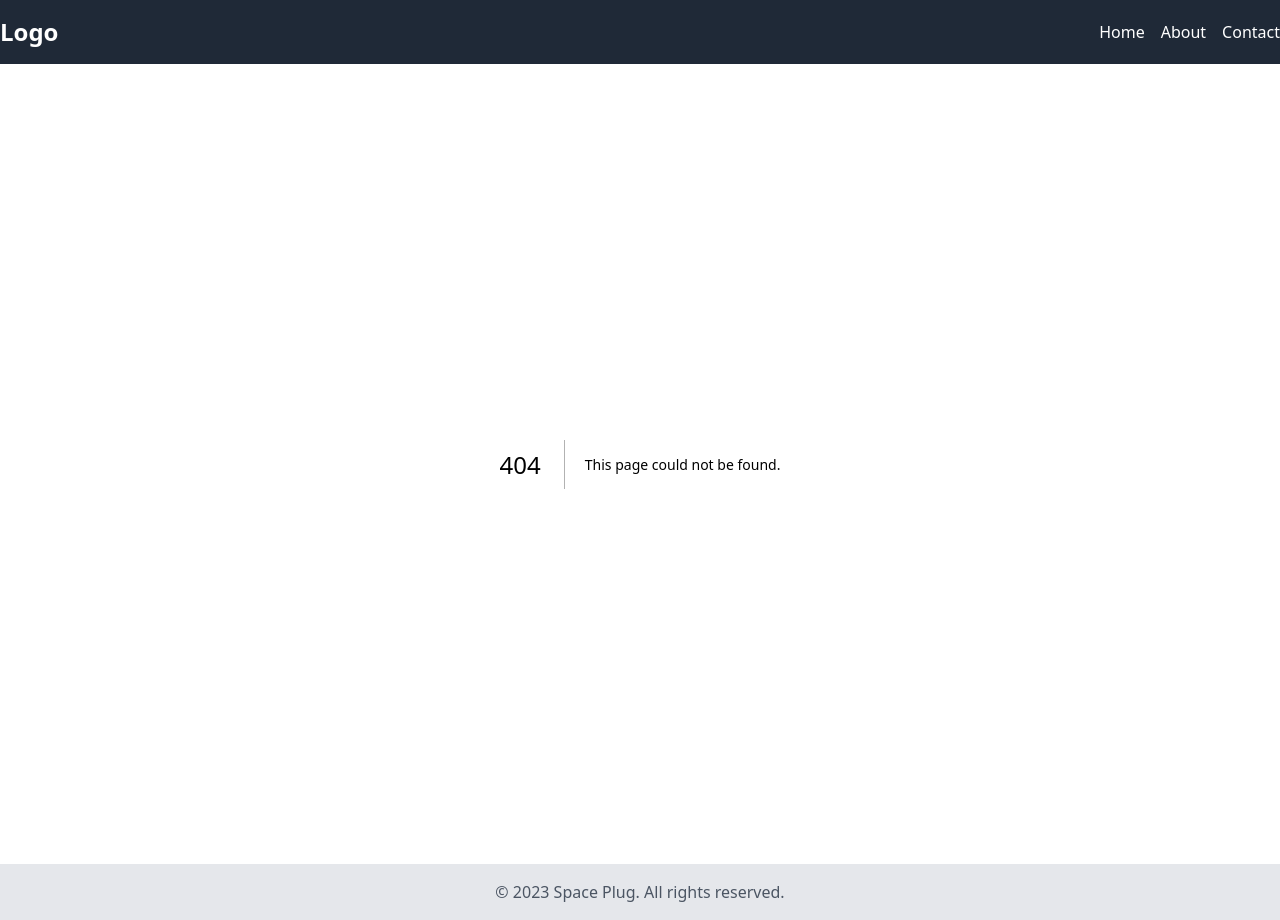
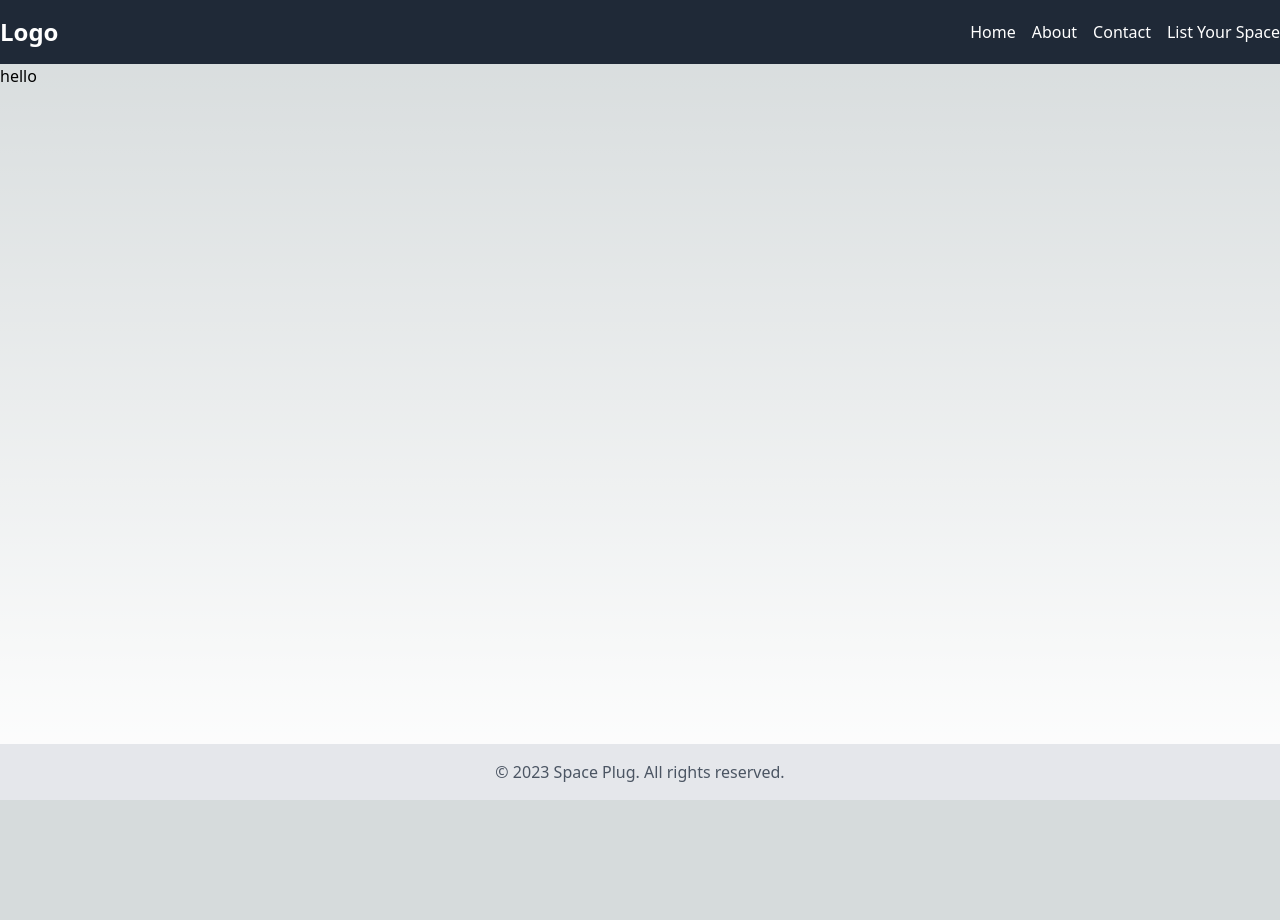
Before and after one commit to adavid1696/space-plug, a Next.js app in the folder client/: page /host in a window 1280 px wide. Before the commit this address had no page. After the commit the page ends 800 px from the top, so only its background shows below. Built offline with nearby package versions, Linux system fonts and the light colour scheme.

Commit message:
added list your item route

```diff
--- a/client/src/components/navbar/Navbar.tsx
+++ b/client/src/components/navbar/Navbar.tsx
@@ -41,6 +41,14 @@ const Navbar = () => {
               Contact
             </a>
           </li>
+          <li>
+            <a
+              className="text-white cursor-pointer"
+              onClick={() => handleNavigation('/host')}
+            >
+              List Your Space
+            </a>
+          </li>
         </ul>
       </div>
     </nav>
--- /dev/null
+++ b/client/src/pages/host/index.tsx
@@ -0,0 +1,5 @@
+export default function Host(){
+	return (
+		<div>hello</div>
+	)
+}
```
Also changed, not shown: client/src/components/details-card/DetailsCard.tsx (deleted, +0 -9 lines).
